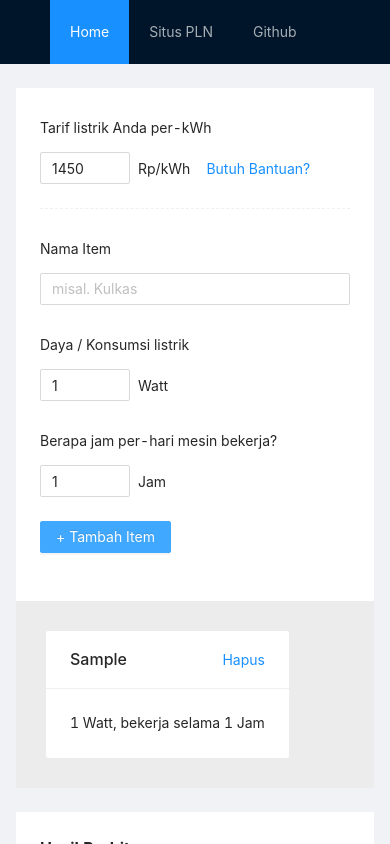
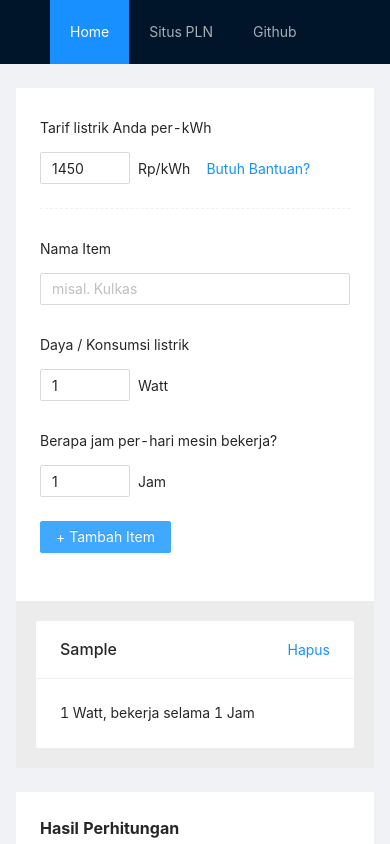
Before and after one commit to rririanto/kalkulator-listrik, a React (Create React App) app: page / in a window 390 px wide. Both pictures are taken after typing "Sample" into the empty fields and a click on the button "+ Tambah Item". Shown: the top 844 px of the page. Built offline with nearby package versions, Linux system fonts and the light colour scheme.

Commit message:
fix: responsive issues in Card

```diff
--- a/src/App.css
+++ b/src/App.css
@@ -3,7 +3,7 @@
 
 .site-card-wrapper {
   background: #ececec;
-  padding: 30px;
+  padding: 20px;
 }
 
 .site-layout-content {
--- a/src/App.js
+++ b/src/App.js
@@ -87,7 +87,7 @@ class App extends Component {
             <FormItems onSubmit={this.addNewProfile} />
           </div>
           <div className="site-card-wrapper">
-            <Row gutter={[10, 10]}>
+            <Row gutter={[18, 24]}>
               {this.state.dataItem.map((item) => (
                 <CardList
                   removeItems={this.removeItems}
--- a/src/components/CardList.js
+++ b/src/components/CardList.js
@@ -9,7 +9,7 @@ class CardList extends Component {
   render() {
     const item = this.props;
     return (
-      <Col className="gutter-row" span={[18, 24]}>
+      <Col xs={24} sm={20} md={8} lg={8} xl={6}>
         <Card
           title={item.itemName}
           bordered={false}
```
